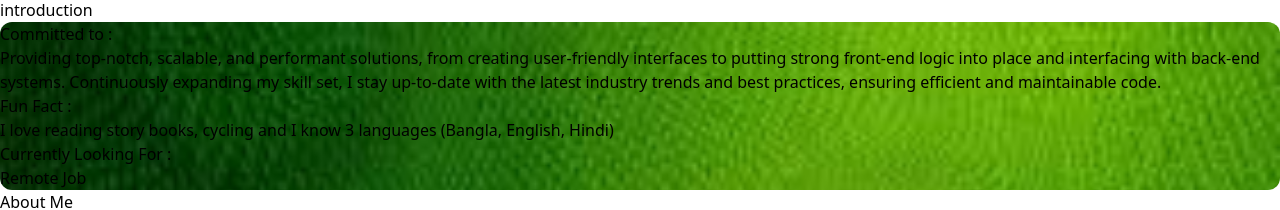
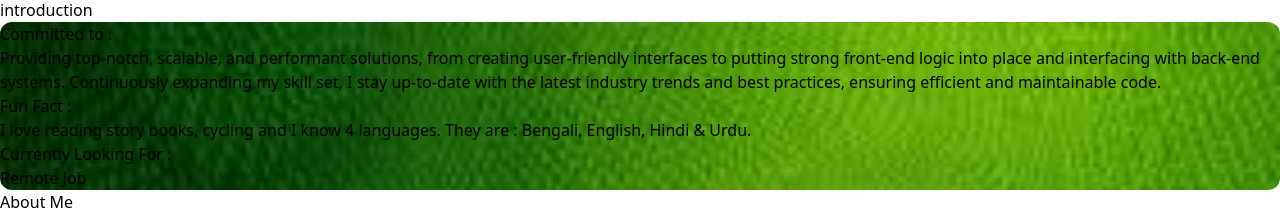
Before and after one commit to JannatulAfrozFaria/port-folio-jannatul-afroz-faria, a React (Vite) app: page / in a window 1280 px wide. Shown: the part 2222-2432 px from the top of the page. Built offline with nearby package versions, Linux system fonts and the light colour scheme.

Commit message:
about me section updated

```diff
--- a/src/Pages/HomeSections/AboutMe.jsx
+++ b/src/Pages/HomeSections/AboutMe.jsx
@@ -14,12 +14,12 @@ const AboutMe = () => {
         <div className="grid grid-cols-1 md:grid-cols-2 gap-6 p-6 bg-base-100 shadow-xl rounded-xl">
             <div className="w-full md:1/4">
                 <figure className="img_bg2">
-                    <div className="p-6 text-left">
+                    <div className="p-6 text-justify">
                         <p className='text-orange-300 text-lg font-semibold'>Committed to :</p>
                         <p  className='text-yellow-300 text-base '>Providing top-notch, scalable, and performant solutions, from creating user-friendly interfaces to putting strong front-end logic into place and interfacing with back-end systems. Continuously expanding my skill set, I stay up-to-date with the latest industry trends and best practices, ensuring efficient and maintainable code.</p>
                         <div className="my-4">
                             <p className='text-orange-300 text-lg font-semibold'>Fun Fact :</p>
-                            <p  className='text-yellow-300 text-base'>I love reading story books, cycling and I know 3 languages (Bangla, English, Hindi) </p>
+                            <p  className='text-yellow-300 text-base'>I love reading story books, cycling and I know 4 languages. They are : Bengali, English, Hindi & Urdu. </p>
                         </div>
                         <div className="">
                             <p className='text-orange-300 text-lg font-semibold'>Currently Looking For :</p>
@@ -30,7 +30,7 @@ const AboutMe = () => {
             </div>
             <div className="w-full md:w-3/4 mt-6">
                 <h2 className="card-title text-yellow-600 text-lg font-semibold">About Me</h2>
-                <div className="text-left mb-6">
+                <div className="mb-6 text-justify">
                     <p>I am an entry level frontend web developer skilled in building responsive and interactive user interfaces using modern web technologies such as HTML, CSS, Bootstrap, Tailwind CSS, React.js, and Node.js.
                     </p>
                     <p>I am capable of creating single-page applications and managing and storing data with MongoDB. With a passion for creating seamless user experiences, I thrive in collaborative environments where I can contribute to the full lifecycle of web development.
```
